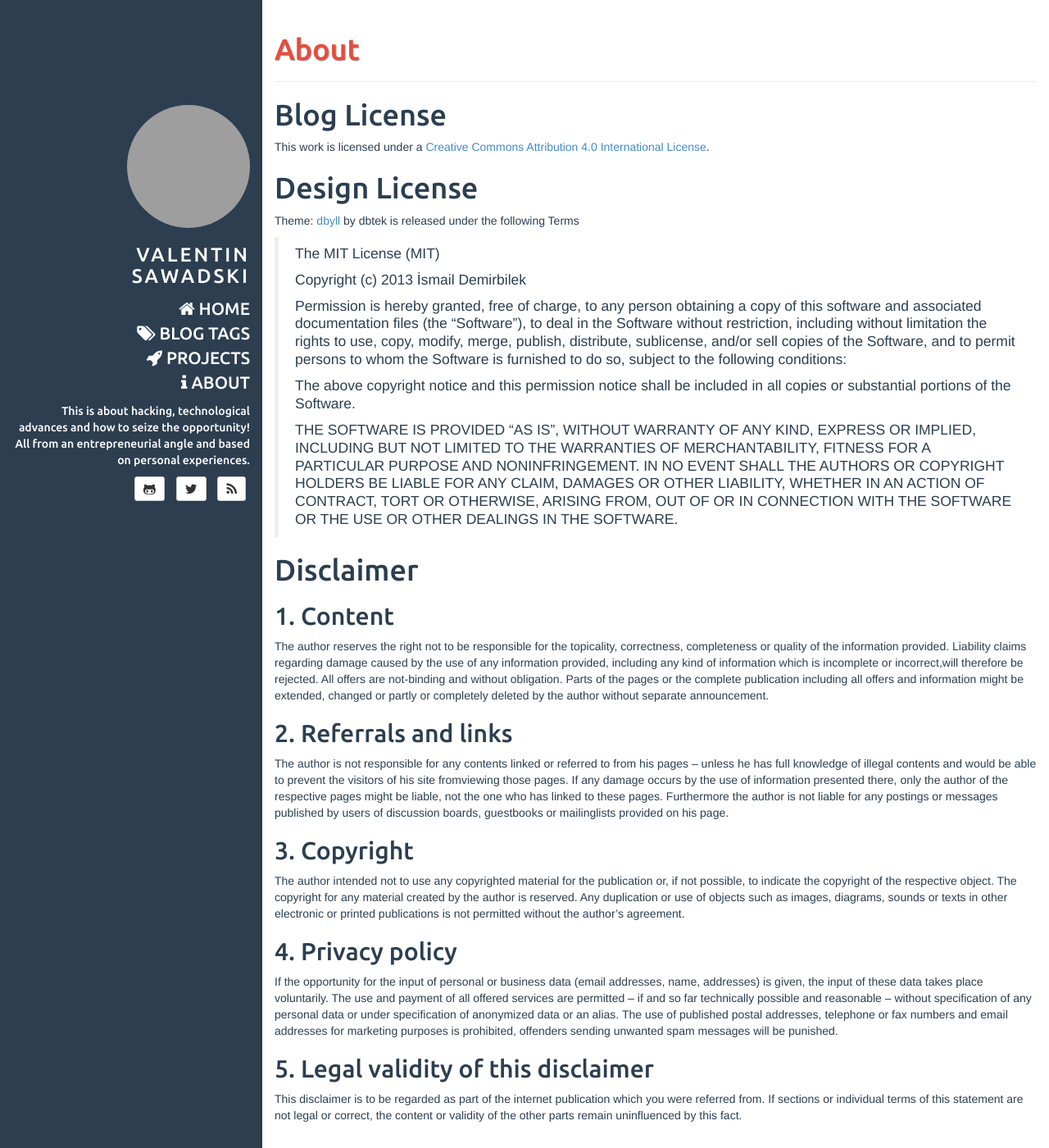
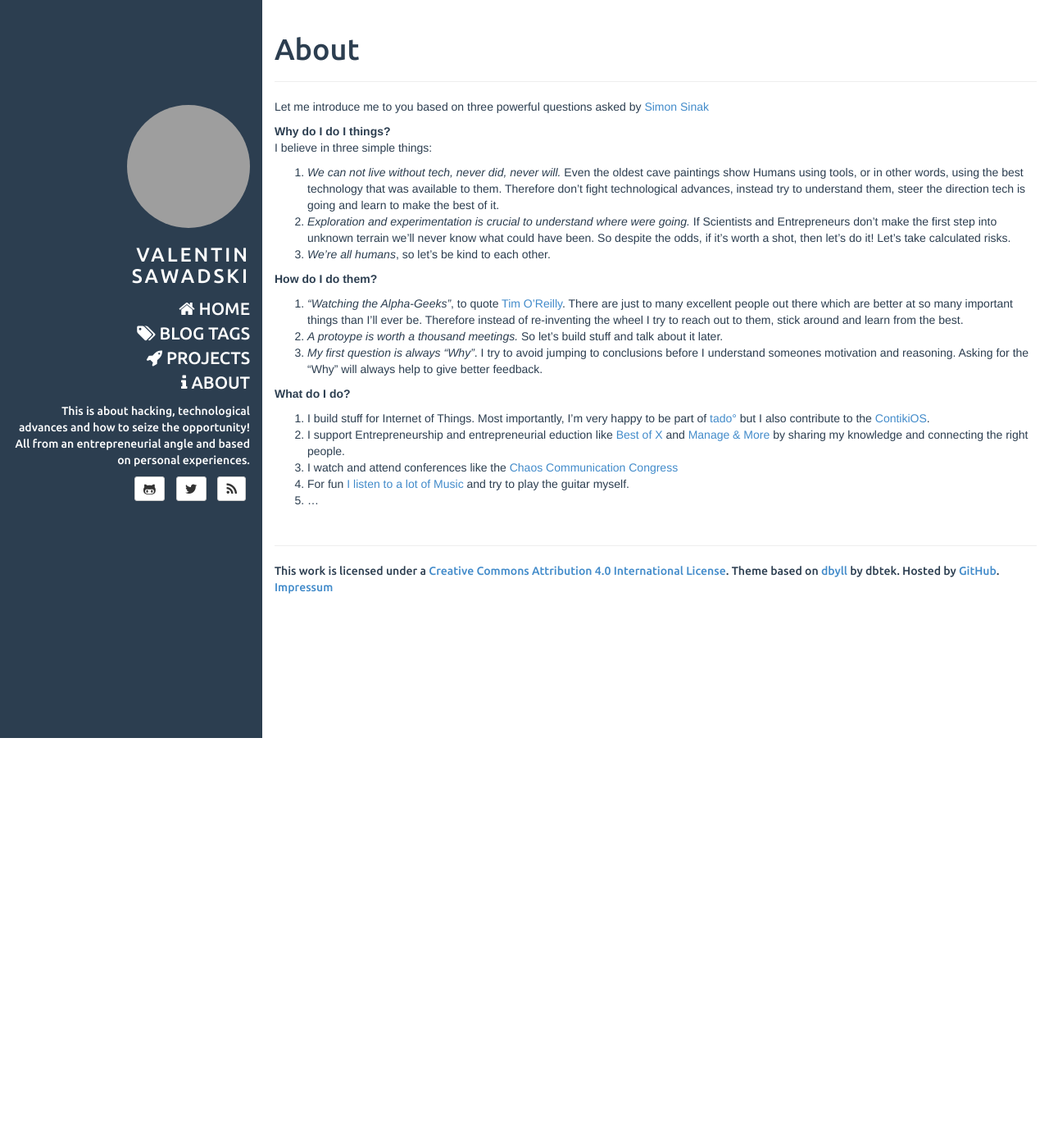
Before and after one commit to vsaw/vsaw.eu, a Jekyll site: the page built from about/index.md, in a window 1280 px wide and 1400 px high. Shown: the whole window at 82% size. Built offline with Jekyll 4.4.1, drawn with Linux system fonts in a browser that asks for light colours; Markdown is read by kramdown in place of the engine named in the settings; grey boxes are pictures that could not be loaded.

Commit message:
Minor Page Style Updates and Coloring.

```diff
--- a/_config.yml
+++ b/_config.yml
@@ -31,6 +31,7 @@ categories_path: blog/categories.html
 tags_path: blog/tags.html
 about_path: about/
 projects_path: projects/
+impressum_path: impressum/
 paginate: 10
 paginate_path: "blog/page:num"
 
--- a/_includes/default.html
+++ b/_includes/default.html
@@ -96,6 +96,9 @@
 					This work is licensed under a <a rel="license" href="http://creativecommons.org/licenses/by/4.0/">Creative Commons Attribution 4.0 International License</a>.
 					Theme based on <a href="https://github.com/dbtek/dbyll">dbyll</a> by dbtek.
 					Hosted by <a href="https://github.com">GitHub</a>.
+					<a href="{{ site.BASE_PATH}}/{{ site.impressum_path }}">
+						Impressum
+					</a>
 				</p>
 			</footer>
 		</div>
--- a/_includes/post.html
+++ b/_includes/post.html
@@ -96,7 +96,7 @@
                     <i class="fa fa-google-plus fa-lg"></i> Google+
                 </a>
             </section>
-            <section class="col-sm-6 author">
+            <section class="col-sm-6 author visible-xs">
                 <img src="http://www.gravatar.com/avatar/{{site.author.email_md5}}" class="img-rounded author-image" />
                 <h4 class="section-title author-name">{{site.author.name}}</h4>
                 <p class="author-bio">{{site.author.bio}}</p>
--- a/about/index.md
+++ b/about/index.md
@@ -2,47 +2,25 @@
 title: About
 layout: page
 ---
+Let me introduce me to you based on three powerful questions asked by [Simon Sinak](https://www.youtube.com/watch?v=u4ZoJKF_VuA)
 
-# Blog License
-This work is licensed under a [Creative Commons Attribution 4.0 International License](http://creativecommons.org/licenses/by/4.0/).
+**Why do I do I things?**<br />
+I believe in three simple things:
 
-# Design License
-Theme: [dbyll](https://github.com/dbtek/dbyll) by dbtek is released under the following Terms
+1. *We can not live without tech, never did, never will.* Even the oldest cave paintings show Humans using tools, or in other words, using the best technology that was available to them. Therefore don't fight technological advances, instead try to understand them, steer the direction tech is going and learn to make the best of it.
+2. *Exploration and experimentation is crucial to understand where were going.* If Scientists and Entrepreneurs don't make the first step into unknown terrain we'll never know what could have been. So despite the odds, if it's worth a shot, then let's do it! Let's take calculated risks.
+3. *We're all humans*, so let's be kind to each other.
 
-> The MIT License (MIT)
->
-> Copyright (c) 2013 İsmail Demirbilek
->
-> Permission is hereby granted, free of charge, to any person obtaining a copy of
-> this software and associated documentation files (the "Software"), to deal in
-> the Software without restriction, including without limitation the rights to
-> use, copy, modify, merge, publish, distribute, sublicense, and/or sell copies of
-> the Software, and to permit persons to whom the Software is furnished to do so,
-> subject to the following conditions:
->
-> The above copyright notice and this permission notice shall be included in all
-> copies or substantial portions of the Software.
->
-> THE SOFTWARE IS PROVIDED "AS IS", WITHOUT WARRANTY OF ANY KIND, EXPRESS OR
-> IMPLIED, INCLUDING BUT NOT LIMITED TO THE WARRANTIES OF MERCHANTABILITY, FITNESS
-> FOR A PARTICULAR PURPOSE AND NONINFRINGEMENT. IN NO EVENT SHALL THE AUTHORS OR
-> COPYRIGHT HOLDERS BE LIABLE FOR ANY CLAIM, DAMAGES OR OTHER LIABILITY, WHETHER
-> IN AN ACTION OF CONTRACT, TORT OR OTHERWISE, ARISING FROM, OUT OF OR IN
-> CONNECTION WITH THE SOFTWARE OR THE USE OR OTHER DEALINGS IN THE SOFTWARE.
+**How do I do them?**
 
-# Disclaimer
+1. *"Watching the Alpha-Geeks"*, to quote [Tim O'Reilly](https://twitter.com/timoreilly). There are just to many excellent people out there which are better at so many important things than I'll ever be. Therefore instead of re-inventing the wheel I try to reach out to them, stick around and learn from the best.
+2. *A protoype is worth a thousand meetings.* So let's build stuff and talk about it later.
+3. *My first question is always "Why"*. I try to avoid jumping to conclusions before I understand someones motivation and reasoning. Asking for the "Why" will always help to give better feedback.
 
-## 1. Content
-The author reserves the right not to be responsible for the topicality, correctness, completeness or quality of the information provided. Liability claims regarding damage caused by the use of any information provided, including any kind of information which is incomplete or incorrect,will therefore be rejected. All offers are not-binding and without obligation. Parts of the pages or the complete publication including all offers and information might be extended, changed or partly or completely deleted by the author without separate announcement.
+**What do I do?**
 
-## 2. Referrals and links
-The author is not responsible for any contents linked or referred to from his pages – unless he has full knowledge of illegal contents and would be able to prevent the visitors of his site fromviewing those pages. If any damage occurs by the use of information presented there, only the author of the respective pages might be liable, not the one who has linked to these pages. Furthermore the author is not liable for any postings or messages published by users of discussion boards, guestbooks or mailinglists provided on his page.
-
-## 3. Copyright
-The author intended not to use any copyrighted material for the publication or, if not possible, to indicate the copyright of the respective object. The copyright for any material created by the author is reserved. Any duplication or use of objects such as images, diagrams, sounds or texts in other electronic or printed publications is not permitted without the author’s agreement.
-
-## 4. Privacy policy
-If the opportunity for the input of personal or business data (email addresses, name, addresses) is given, the input of these data takes place voluntarily. The use and payment of all offered services are permitted – if and so far technically possible and reasonable – without specification of any personal data or under specification of anonymized data or an alias. The use of published postal addresses, telephone or fax numbers and email addresses for marketing purposes is prohibited, offenders sending unwanted spam messages will be punished.
-
-## 5. Legal validity of this disclaimer
-This disclaimer is to be regarded as part of the internet publication which you were referred from. If sections or individual terms of this statement are not legal or correct, the content or validity of the other parts remain uninfluenced by this fact.
+1. I build stuff for Internet of Things. Most importantly, I'm very happy to be part of [tado°](https://www.tado.com) but I also contribute to the [ContikiOS](http://www.contiki-os.org/).
+2. I support Entrepreneurship and entrepreneurial eduction like [Best of X](https://www.bestofx.org/ambassadors.html) and [Manage & More](http://www.manageandmore.de) by sharing my knowledge and connecting the right people.
+3. I watch and attend conferences like the [Chaos Communication Congress](http://events.ccc.de/congress/?language=en)
+4. For fun [I listen to a lot of Music](https://open.spotify.com/user/1121832972) and try to play the guitar myself.
+5. ...
--- a/assets/css/style.css
+++ b/assets/css/style.css
@@ -88,8 +88,8 @@ article .share .gplus:hover {
 }
 
 .page-header {
-	color: #e74c3c;
-	text-shadow: 1px 1px 1px rgba(150, 150, 150, 1);
+	/* color: #e74c3c; */
+	/* text-shadow: 1px 1px 1px rgba(150, 150, 150, 1); */
 }
 
 article{
@@ -131,13 +131,15 @@ article.home h1 a,
 article.home h2 a,
 article.home h3 a,
 article.home h4 a {
-	color: #f2756a;
+	/* color: #f2756a; */
+	color: #2C3E50;
 }
 article.home h1 a:hover,
 article.home h2 a:hover,
 article.home h3 a:hover,
 article.home h4 a:hover {
-	color: #e74c3c;
+	/* color: #e74c3c; */
+	color: #2A6496;
 }
 
 .author .author-image {
@@ -173,7 +175,10 @@ footer {
     border-radius: 4px 0 0 4px;
 }
 
-.badge { background: #F2756A; }
+.badge {
+	/* background: #F2756A; */
+	background: #2C3E50;
+}
 
 #nav-menu{
 	display: none !important;
```
Also changed, not shown: impressum/index.md (added, +32 -0 lines).
